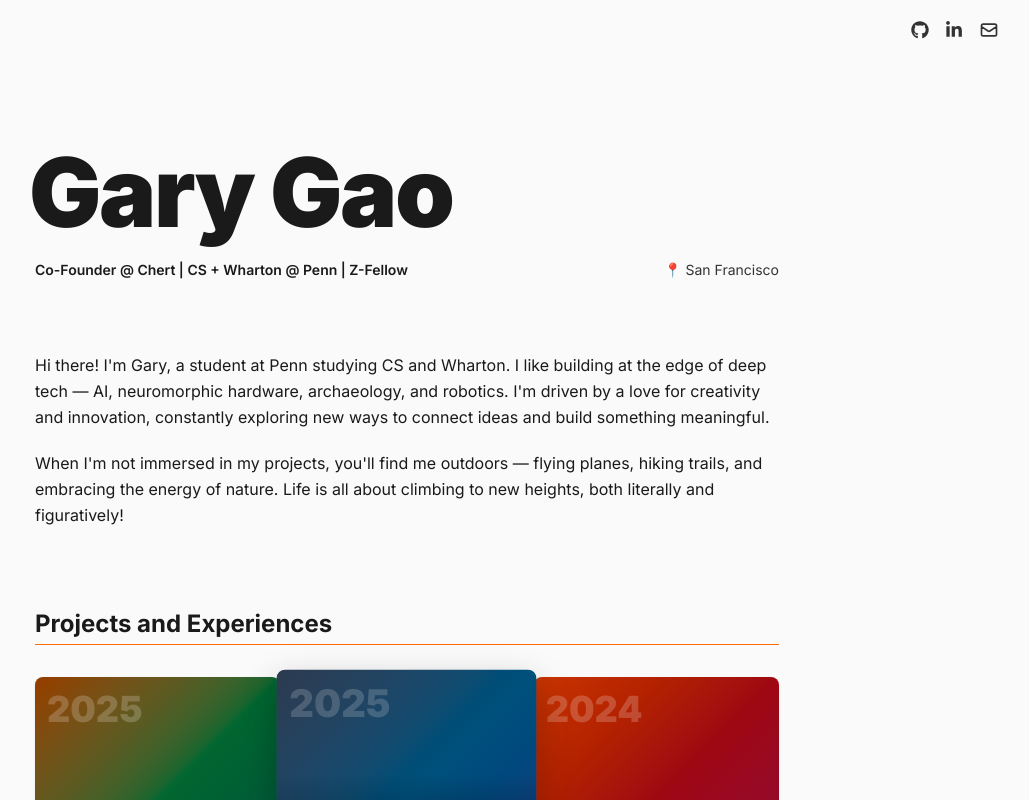
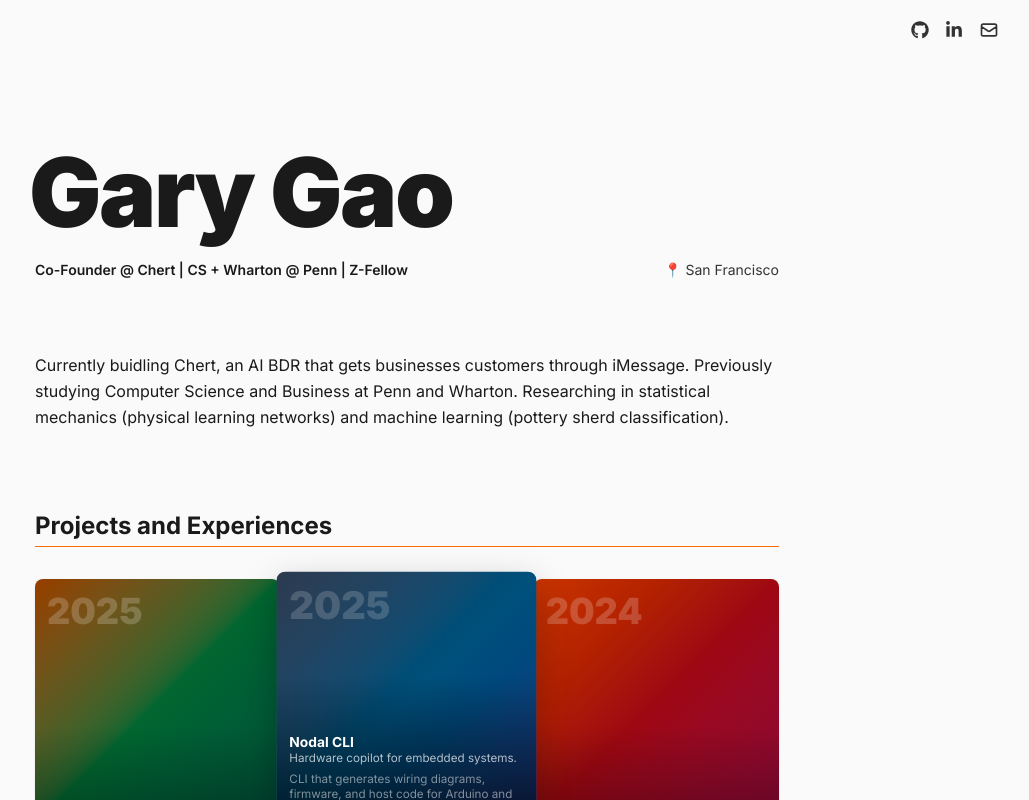
Before and after one commit to garygao333/gary-website, a Next.js app: page / in a window 1280 px wide. Shown: the top 800 px of the page, without its empty margins (233-1262 px from the left). Built offline with nearby package versions, Linux system fonts and the light colour scheme.

Commit message:
updated website blurb

```diff
--- a/app/page.tsx
+++ b/app/page.tsx
@@ -85,16 +85,11 @@
         {/* About */}
         <section id="about" className="py-10">
           <p className="text-base leading-relaxed" style={{ color: "var(--text-primary)" }}>
-            Hi there! I&apos;m Gary, a student at Penn studying CS and Wharton. I like building at the
-            edge of deep tech &mdash; AI, neuromorphic hardware, archaeology, and robotics. I&apos;m driven by
-            a love for creativity and innovation, constantly exploring new ways to connect ideas and build
-            something meaningful.
+            Currently buidling Chert, an AI BDR that gets businesses customers through iMessage. Previously studying Computer Science and Business at Penn and Wharton. Researching in statistical mechanics (physical learning networks) and machine learning (pottery sherd classification).
           </p>
-          <p className="text-base leading-relaxed mt-5" style={{ color: "var(--text-primary)" }}>
-            When I&apos;m not immersed in my projects, you&apos;ll find me outdoors &mdash; flying planes,
-            hiking trails, and embracing the energy of nature. Life is all about climbing to new heights,
-            both literally and figuratively!
-          </p>
+          {/* <p className="text-base leading-relaxed mt-5" style={{ color: "var(--text-primary)" }}>
+            Outside of
+          </p> */}
         </section>
 
         {/* Latest Projects */}
```
